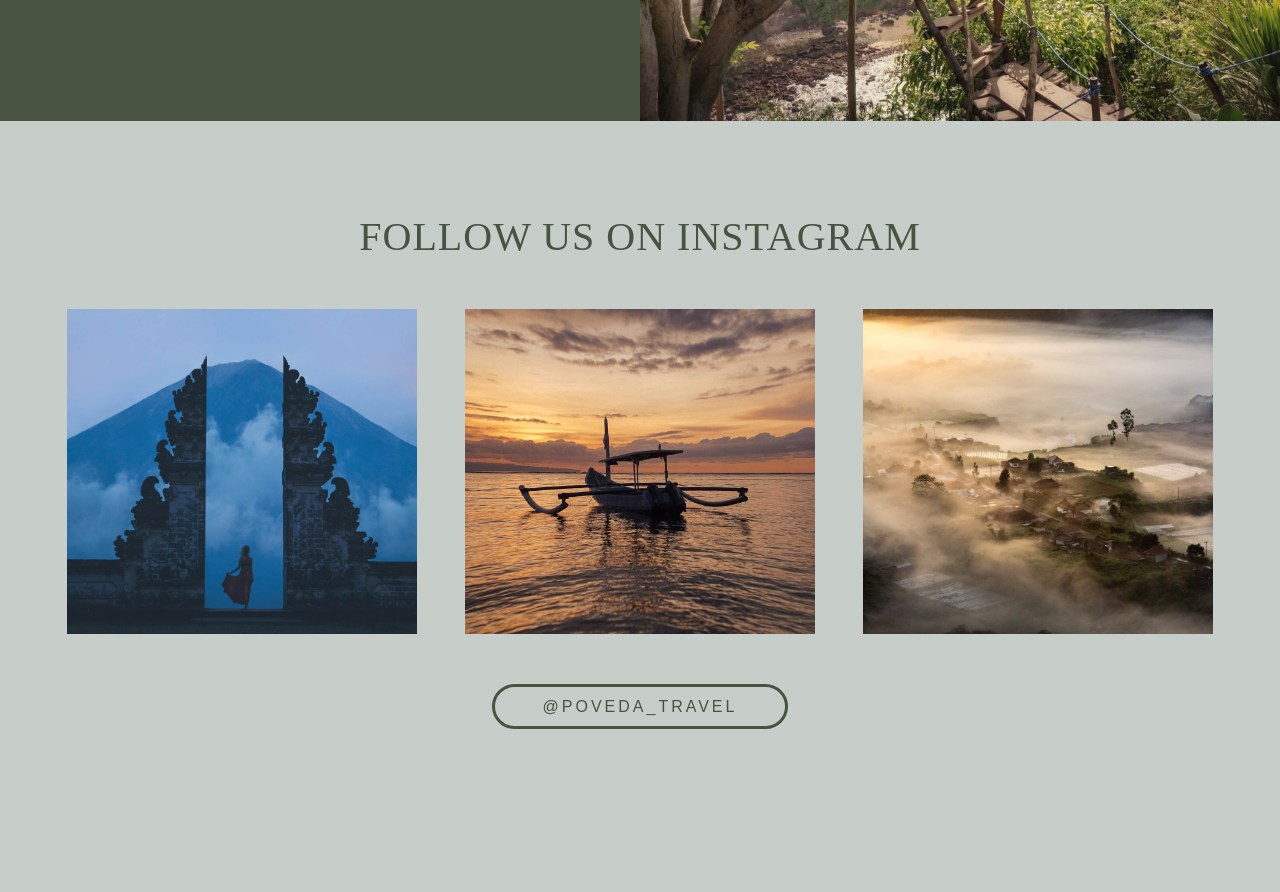
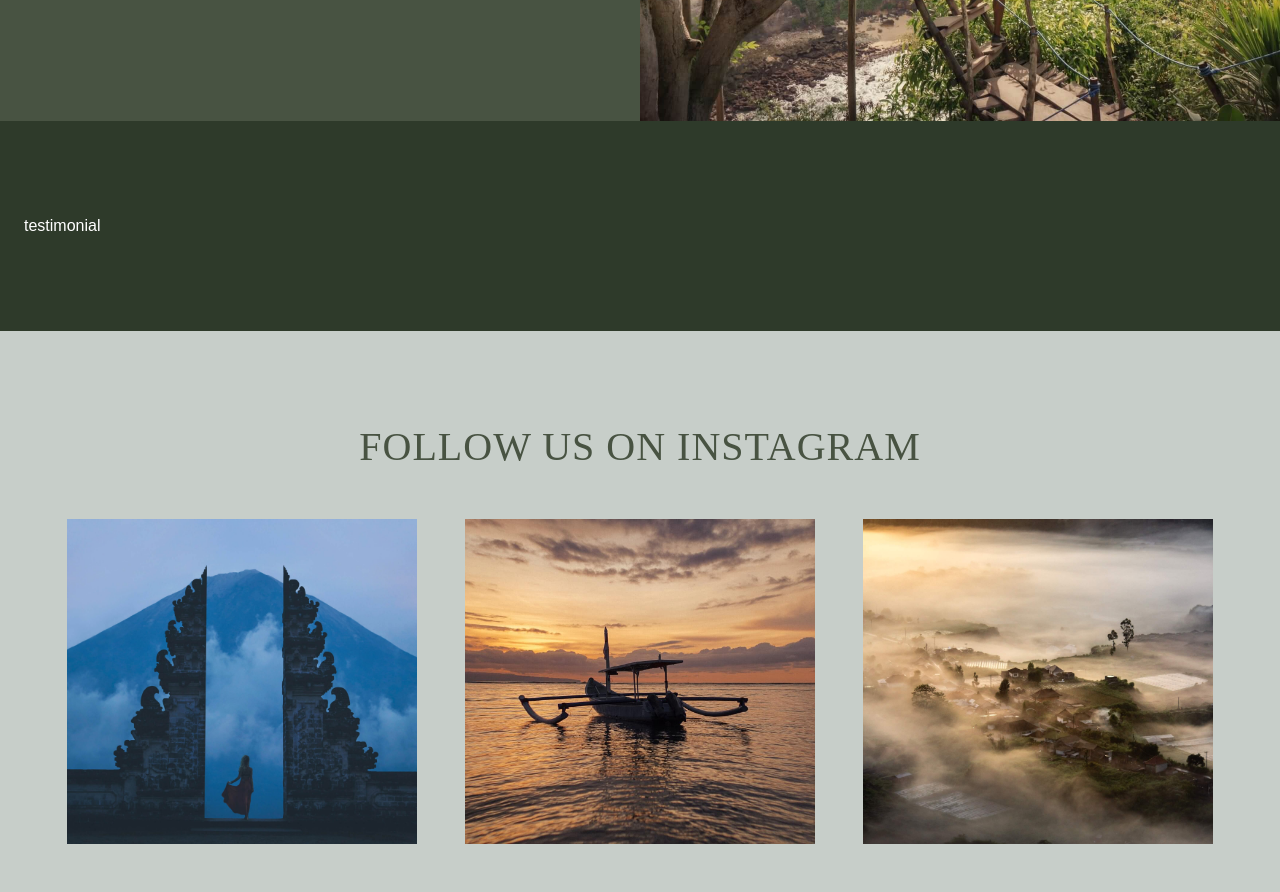
Before and after one commit to SutheeDev/react-poveda, a React (Vite) app in the folder client/: page / in a window 1280 px wide. Shown: the part 2760-3652 px from the top of the page. Before the commit the page ends 3572 px from the top, so only its background shows below. Built offline with nearby package versions, Linux system fonts and the light colour scheme.

Commit message:
created a new Testimonial component

```diff
--- /dev/null
+++ b/client/src/components/Testimonial.jsx
@@ -0,0 +1,16 @@
+import styled from "styled-components";
+
+const Testimonial = ({ bgColor }) => {
+  return (
+    <Wrapper bgColor={bgColor}>
+      <div>testimonial</div>
+    </Wrapper>
+  );
+};
+export default Testimonial;
+
+const Wrapper = styled.section`
+  background-color: ${(props) => props.bgColor};
+  color: var(--white);
+  padding: 6em var(--side-contain-sm);
+`;
--- a/client/src/components/index.jsx
+++ b/client/src/components/index.jsx
@@ -5,3 +5,4 @@ export { default as Button } from "./Button";
 export { default as Article } from "./Article";
 export { default as Gallery } from "./Gallery";
 export { default as GalleryColumn } from "./GalleryColumn";
+export { default as Testimonial } from "./Testimonial";
--- a/client/src/pages/Landing.jsx
+++ b/client/src/pages/Landing.jsx
@@ -1,5 +1,5 @@
 import styled from "styled-components";
-import { Hero, Article, Gallery } from "../components";
+import { Hero, Article, Gallery, Testimonial } from "../components";
 import imgUrl from "../assets/images/HERO_01_LANDING.jpg";
 import imgAr1 from "../assets/images/AR_HOME_01.jpg";
 import imgAr2 from "../assets/images/AR_HOME_02.jpg";
@@ -62,6 +62,8 @@ const Landing = () => {
         img={imgAr2}
       />
 
+      <Testimonial bgColor="var(--green-1)" />
+
       <Gallery
         title="follow us on instagram"
         img1={imgIg1}
```
